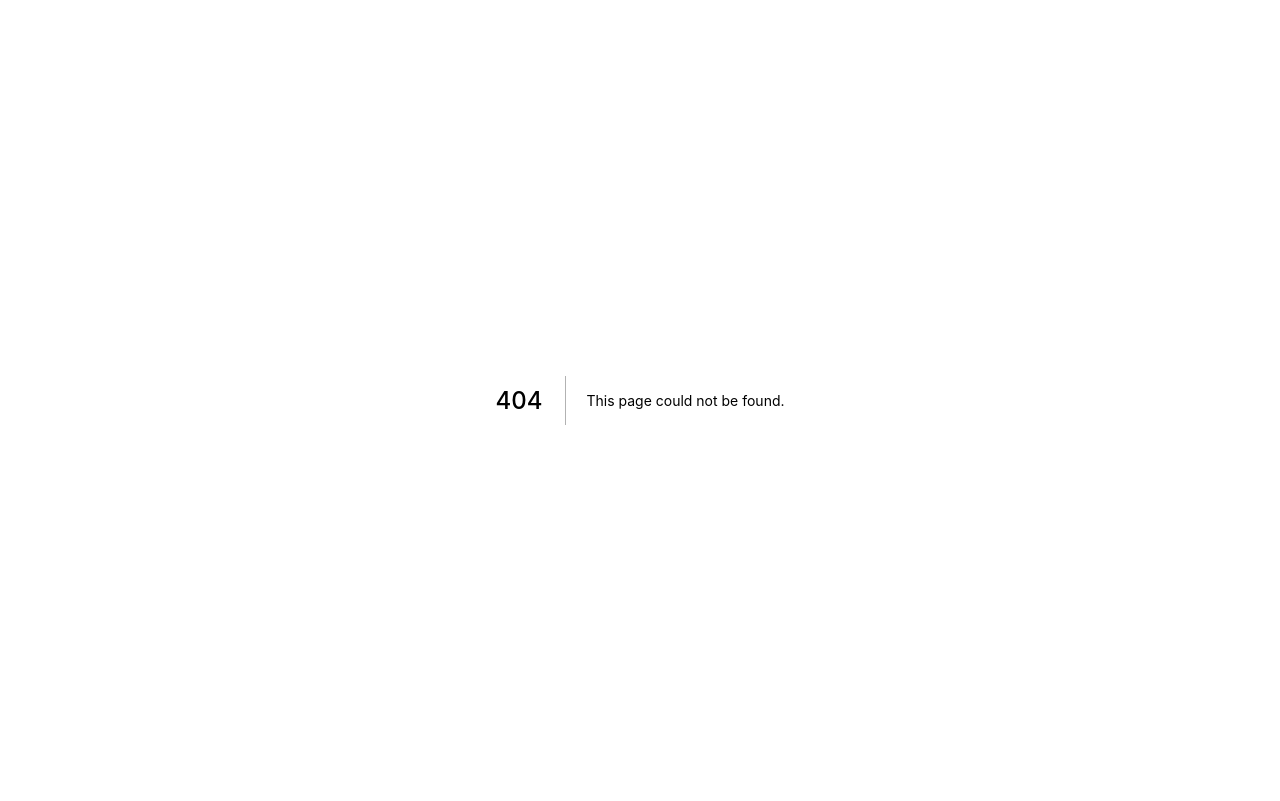
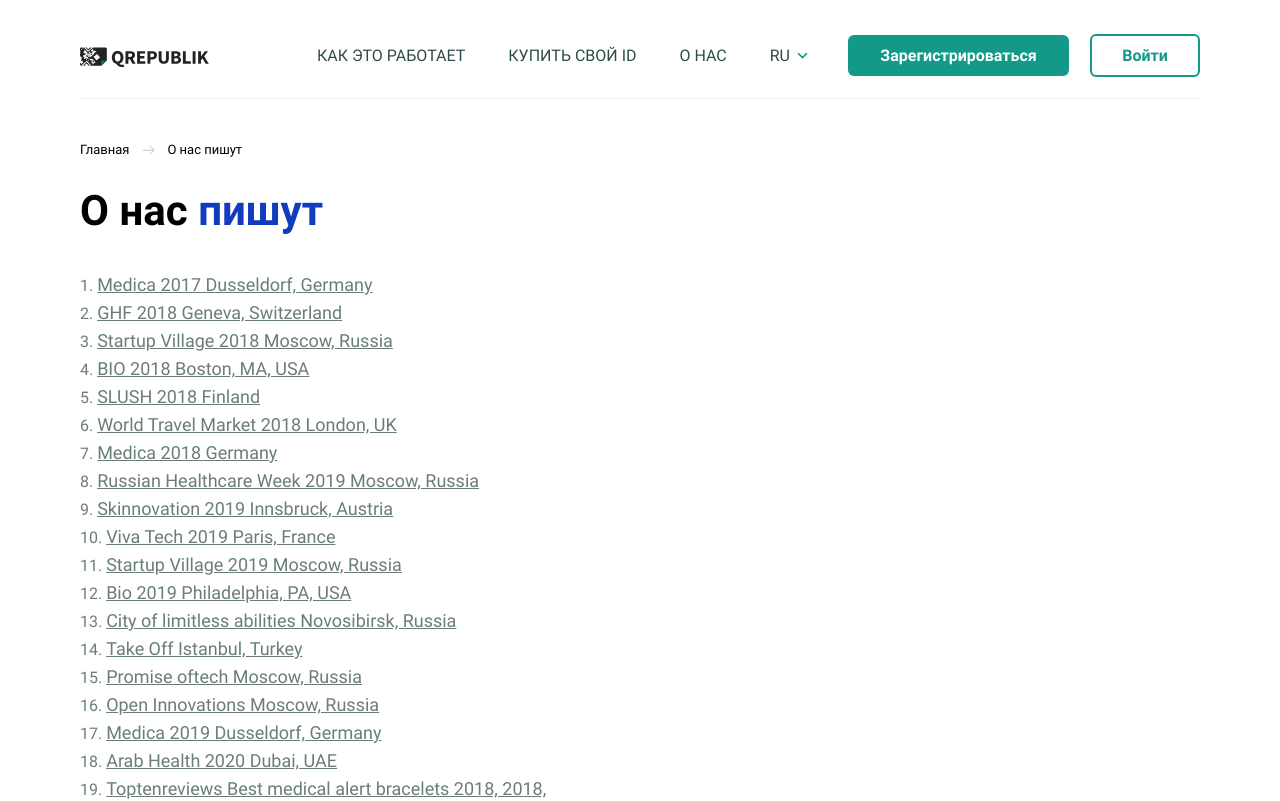
Before and after one commit to el-tumakov/QRepublik, a Next.js app: page /press in a window 1280 px wide. Before the commit this address had no page. Shown: the top 801 px of the page. Built offline with nearby package versions, Linux system fonts and the light colour scheme.

Commit message:
Добавляет страницу Press

```diff
--- a/components/footer/footer.js
+++ b/components/footer/footer.js
@@ -75,7 +75,7 @@
             </Link>
           </li>
           <li className={styles.item}>
-            <Link href="#">
+            <Link href="/press">
               <a className={styles.link}>О нас пишут</a>
             </Link>
           </li>
--- /dev/null
+++ b/components/press/press.js
@@ -0,0 +1,74 @@
+import styles from "./press.module.scss";
+
+const Press = () => (
+  <section className={styles.press}>
+    <div className={styles.wrap}>
+      <h1 className={styles.title}>
+        О нас <span className={styles.accent}>пишут</span>
+      </h1>
+      <ol>
+        <li>
+          <a href="#">Medica 2017 Dusseldorf, Germany</a>
+        </li>
+        <li>
+          <a href="#">GHF 2018 Geneva, Switzerland</a>
+        </li>
+        <li>
+          <a href="#">Startup Village 2018 Moscow, Russia</a>
+        </li>
+        <li>
+          <a href="#">BIO 2018 Boston, MA, USA</a>
+        </li>
+        <li>
+          <a href="#">SLUSH 2018 Finland</a>
+        </li>
+        <li>
+          <a href="#">World Travel Market 2018 London, UK</a>
+        </li>
+        <li>
+          <a href="#">Medica 2018 Germany</a>
+        </li>
+        <li>
+          <a href="#">Russian Healthcare Week 2019 Moscow, Russia</a>
+        </li>
+        <li>
+          <a href="#">Skinnovation 2019 Innsbruck, Austria</a>
+        </li>
+        <li>
+          <a href="#">Viva Tech 2019 Paris, France </a>
+        </li>
+        <li>
+          <a href="#">Startup Village 2019 Moscow, Russia </a>
+        </li>
+        <li>
+          <a href="#">Bio 2019 Philadelphia, PA, USA</a>
+        </li>
+        <li>
+          <a href="#">City of limitless abilities Novosibirsk, Russia</a>
+        </li>
+        <li>
+          <a href="#">Take Off Istanbul, Turkey</a>
+        </li>
+        <li>
+          <a href="#">Promise oftech Moscow, Russia </a>
+        </li>
+        <li>
+          <a href="#">Open Innovations Moscow, Russia</a>
+        </li>
+        <li>
+          <a href="#">Medica 2019 Dusseldorf, Germany</a>
+        </li>
+        <li>
+          <a href="#">Arab Health 2020 Dubai, UAE </a>
+        </li>
+        <li>
+          <a href="#">
+            Toptenreviews Best medical alert bracelets 2018, 2018, 2020, 2021
+          </a>
+        </li>
+      </ol>
+    </div>
+  </section>
+);
+
+export default Press;
--- /dev/null
+++ b/components/press/press.module.scss
@@ -0,0 +1,80 @@
+@import "../../styles/variables.scss";
+@import "../../styles/mixins.scss";
+
+.press {
+  @include wrapper;
+
+  ol {
+    padding: 0;
+
+    color: $font-main;
+  }
+
+  li {
+    max-width: 500px;
+
+    list-style-position: inside;
+  }
+
+  a {
+    @include interactive;
+
+    font-size: 18px;
+    line-height: 28px;
+    text-decoration: underline;
+  }
+}
+
+.wrap {
+  background-image: url("../../public/images/hands-desktop@1x.jpg");
+  background-repeat: no-repeat;
+  background-position: bottom 0 right 0;
+  background-size: 580px 407px;
+
+  @media (min-resolution: $retina-dpi), (min-resolution: $retina-dppx) {
+    background-image: url("../../public/images/hands-desktop@2x.jpg");
+  }
+}
+
+.title {
+  @include section-title;
+}
+
+.accent {
+  color: $second-accent;
+}
+
+@media (max-width: 1289px) {
+  .wrap {
+    padding-bottom: 440px;
+
+    background-position: center bottom 0;
+  }
+}
+
+@media (max-width: $tablet-width) {
+  .press {
+    text-align: center;
+
+    li {
+      max-width: auto;
+      margin: 0 auto;
+    }
+
+    a {
+      font-size: 16px;
+      line-height: 26px;
+    }
+  }
+
+  .wrap {
+    padding-bottom: 270px;
+
+    background-image: url("../../public/images/hands-mobile@1x.jpg");
+    background-size: 291px 204px;
+
+    @media (min-resolution: $retina-dpi), (min-resolution: $retina-dppx) {
+      background-image: url("../../public/images/hands-mobile@2x.jpg");
+    }
+  }
+}
--- /dev/null
+++ b/pages/press.js
@@ -0,0 +1,19 @@
+import Head from "next/head";
+import Breadcrumbs from "../components/breadcrumbs/breadcrumbs";
+import Press from "../components/press/press";
+import Layout from "../components/layout/layout";
+
+const PressPage = () => (
+  <Layout>
+    <Head>
+      <title>Пресса о QRepublik</title>
+      <meta name="description" content="Пресса о QRepublik" />
+    </Head>
+    <Breadcrumbs>
+      <p>О нас пишут</p>
+    </Breadcrumbs>
+    <Press />
+  </Layout>
+);
+
+export default PressPage;
```
Also changed, not shown: pages/cooperation.js (+4 -4 lines).
